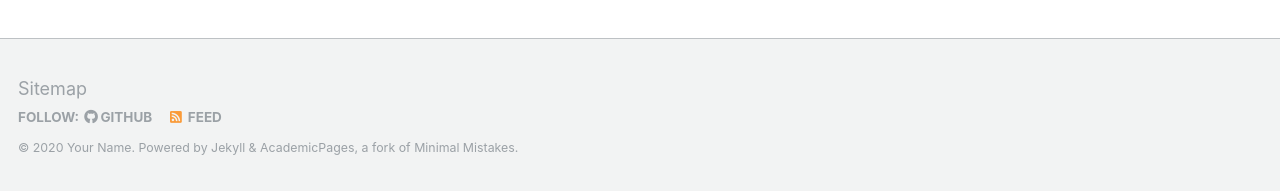
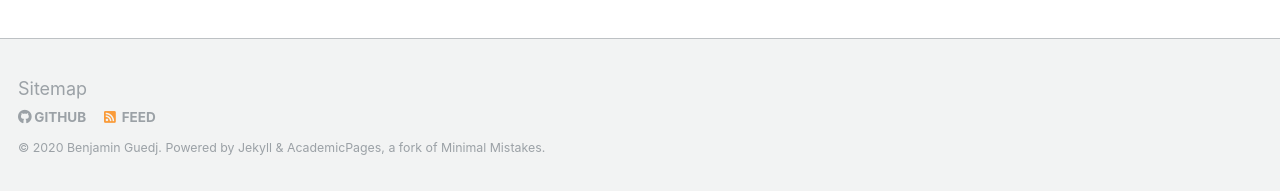
Before and after one commit to bguedj/bguedj.github.io, a Jekyll site: the page built from _pages/about.md, in a window 1280 px wide and 900 px high, scrolled down 2463 px. Shown: the part 706-897 px from the top of the window. Built offline with Jekyll 4.4.1, drawn with Linux system fonts in a browser that asks for light colours; some web fonts are replaced; some of the changed text lies outside the part shown.

Commit message:
site-wide configuration

```diff
--- a/_config.yml
+++ b/_config.yml
@@ -6,14 +6,14 @@
 # `jekyll serve`. If you change this file, please restart the server process.
 
 # Site Settings
-locale                   : "en-US"
-title                    : "Your Name / Site Title"
+locale                   : "en-UK"
+title                    : "Benjamin Guedj"
 title_separator          : "-"
-name                     : &name "Your Name"
+name                     : &name "Benjamin Guedj"
 description              : &description "personal description"
-url                      : https://academicpages.github.io # the base hostname & protocol for your site e.g. "https://mmistakes.github.io"
+url                      : https://bguedj.github.io # the base hostname & protocol for your site e.g. "https://mmistakes.github.io"
 baseurl                  : "" # the subpath of your site, e.g. "/blog"
-repository               : "academicpages/academicpages.github.io"
+repository               : "bguedj/bguedj.github.io"
 teaser                   :  # filename of teaser fallback teaser image placed in /images/, .e.g. "500x300.png"
 breadcrumbs              : false # true, false (default)
 words_per_minute         : 160
```
